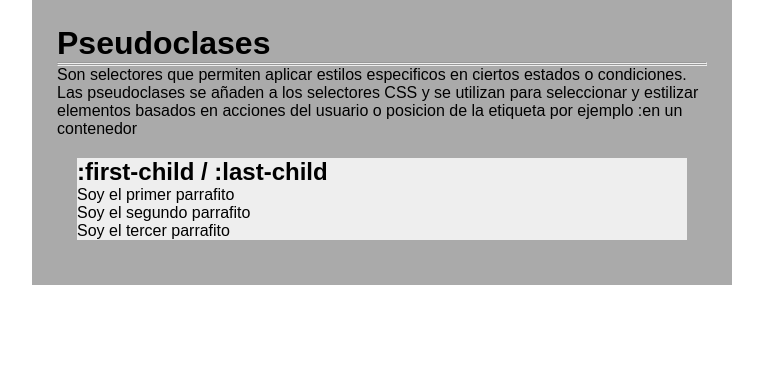
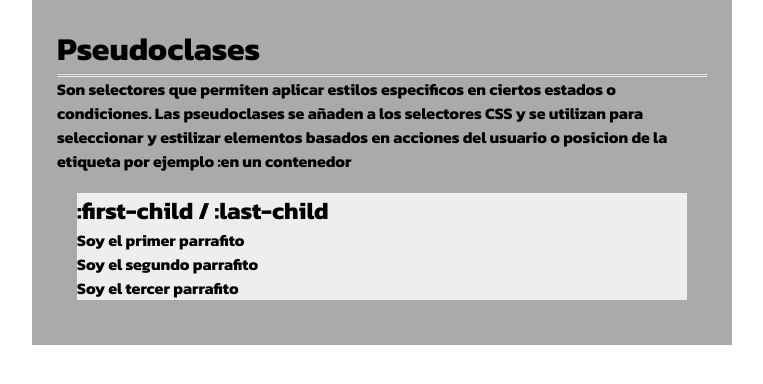
Before and after one commit to JohanaRojas32/pseudoclases.practica, a plain HTML site: page index.html in a window 1280 px wide. Shown: the whole page, without its empty margins (258-1021 px from the left). Drawn offline with Linux system fonts and the light colour scheme.

Commit message:
modifique el css

```diff
--- a/css/estilos.css
+++ b/css/estilos.css
@@ -1,3 +1,5 @@
+  @import url('https://fonts.googleapis.com/css2?family=Kanit:ital,wght@0,700;1,200;1,400&display=swap');
+
 * {
     margin: 0;
     padding: 0;
@@ -6,7 +8,8 @@
 
 body {
     display: flex;
-    font-family: Arial, Helvetica, sans-serif;
+    font-family: 'Kanit', sans-serif;
+    font-weight: 400;
     justify-content: center;
 }
 
```
